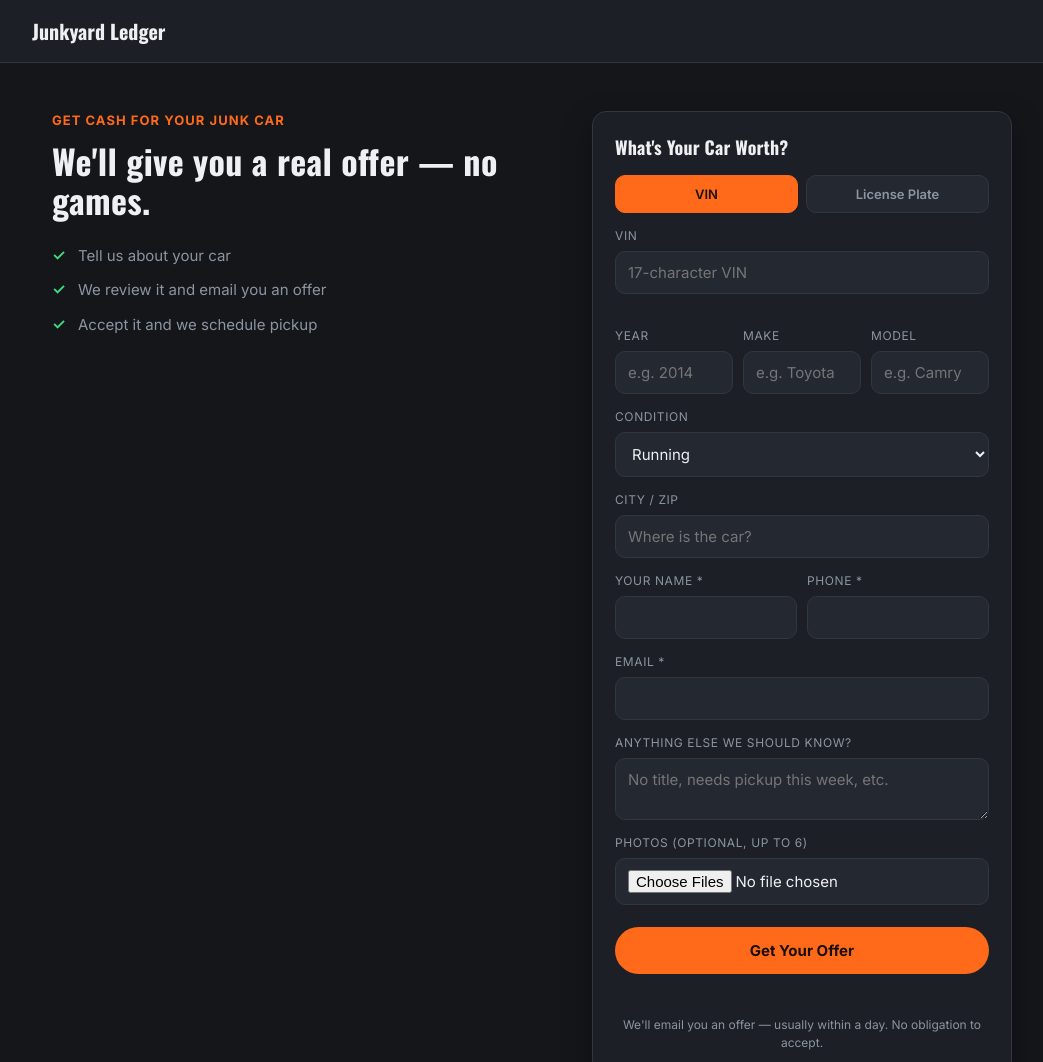
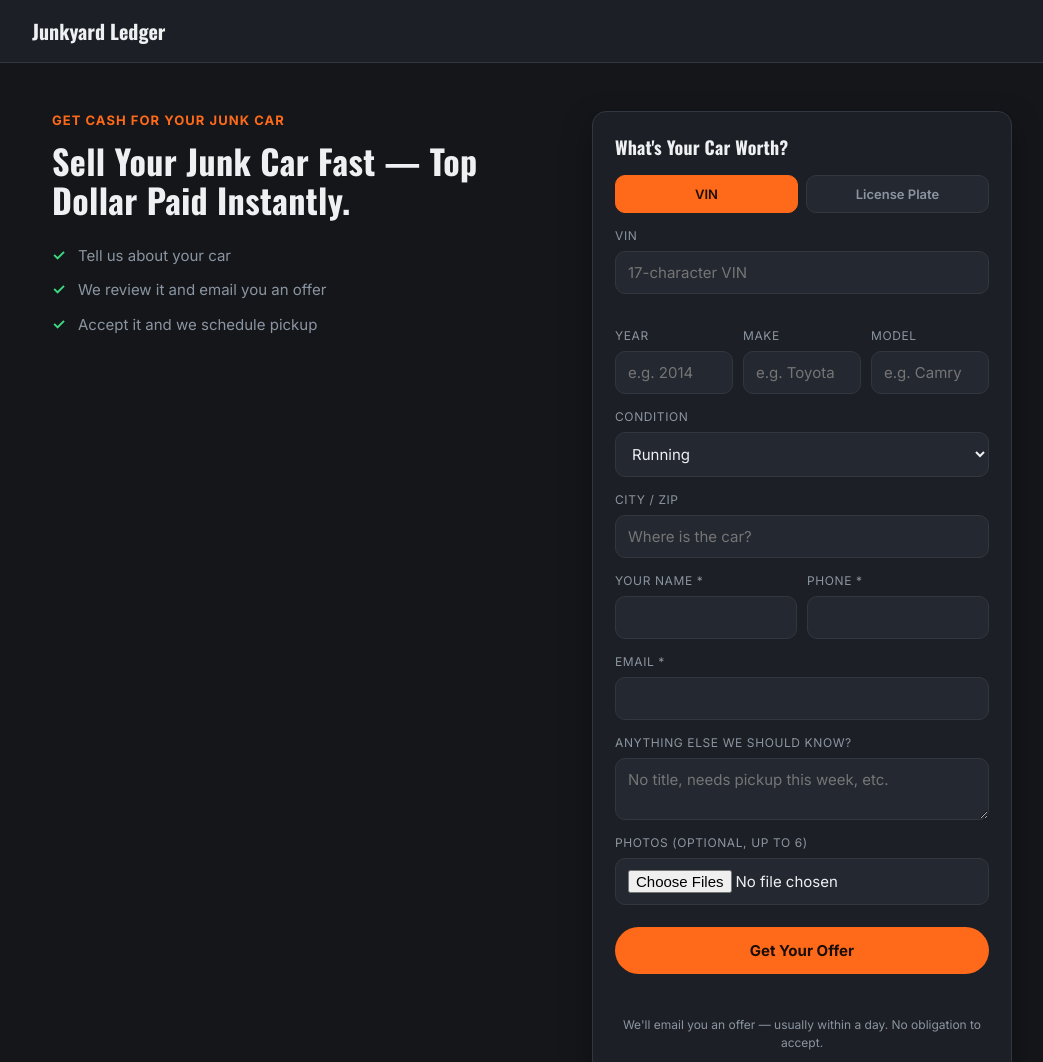
Before and after one commit to mitechllc/junkcarsoffers, a website: page index.html in a window 1280 px wide. Shown: the top 1062 px of the page, without its empty margins (108-1151 px from the left). Drawn offline with nearby package versions, Linux system fonts and the light colour scheme.

Commit message:
updated front page

```diff
--- a/index.html
+++ b/index.html
@@ -3,7 +3,7 @@
 <head>
 <meta charset="UTF-8">
 <meta name="viewport" content="width=device-width, initial-scale=1, viewport-fit=cover">
-<title>Junkyard Ledger — Get Cash For Your Junk Car</title>
+<title>Instant Cash For Your Car — Get Cash For Your Junk Car</title>
 <meta name="theme-color" content="#14161a">
 <link rel="preconnect" href="https://fonts.googleapis.com">
 <link rel="preconnect" href="https://fonts.gstatic.com" crossorigin>
@@ -23,7 +23,7 @@
   <section class="hero">
     <div class="hero-copy">
       <p class="eyebrow">Get Cash For Your Junk Car</p>
-      <h1>We'll give you a real offer — no games.</h1>
+      <h1>Sell Your Junk Car Fast — Top Dollar Paid Instantly.</h1>
       <ul class="check-list">
         <li>Tell us about your car</li>
         <li>We review it and email you an offer</li>
```
